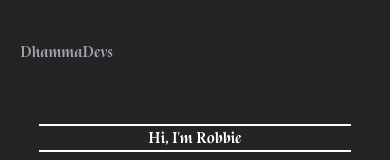
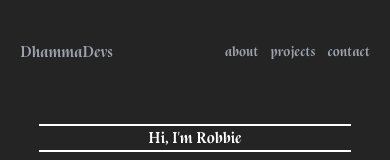
Before and after one commit to RobbieProkop/portfolio, a Next.js app: page / in a window 390 px wide. Shown: the top 160 px of the page. Built offline with nearby package versions, Linux system fonts and the light colour scheme.

Commit message:
change header links

```diff
--- a/components/Header.tsx
+++ b/components/Header.tsx
@@ -61,23 +61,21 @@ const Header = (props: Props) => {
       >
         {/* <FontAwesomeIcon
           icon={faBars}
+          size="lg"
           style={{ fontSize: 25, color: "grey" }}
           className="sm:inline-flex md:hidden "
         /> */}
         <Link href="#about">
-          <h3 className="hidden md:inline-flex text-sm  pr-3 hover:text-white">
-            about
-          </h3>
+          {/* <h3 className="hidden md:inline-flex text-sm  pr-3 hover:text-white"> */}
+          <h3 className=" text-sm  pr-3 hover:text-white">about</h3>
         </Link>
         <Link href="#projects">
-          <h3 className="hidden md:inline-flex text-sm  pr-3 hover:text-white transition-colors">
+          <h3 className=" text-sm  pr-3 hover:text-white transition-colors">
             projects
           </h3>
         </Link>
         <Link href="#contact">
-          <h3 className="hidden md:inline-flex text-sm hover:text-white">
-            contact
-          </h3>
+          <h3 className=" text-sm hover:text-white">contact</h3>
         </Link>
       </motion.div>
     </header>
```
